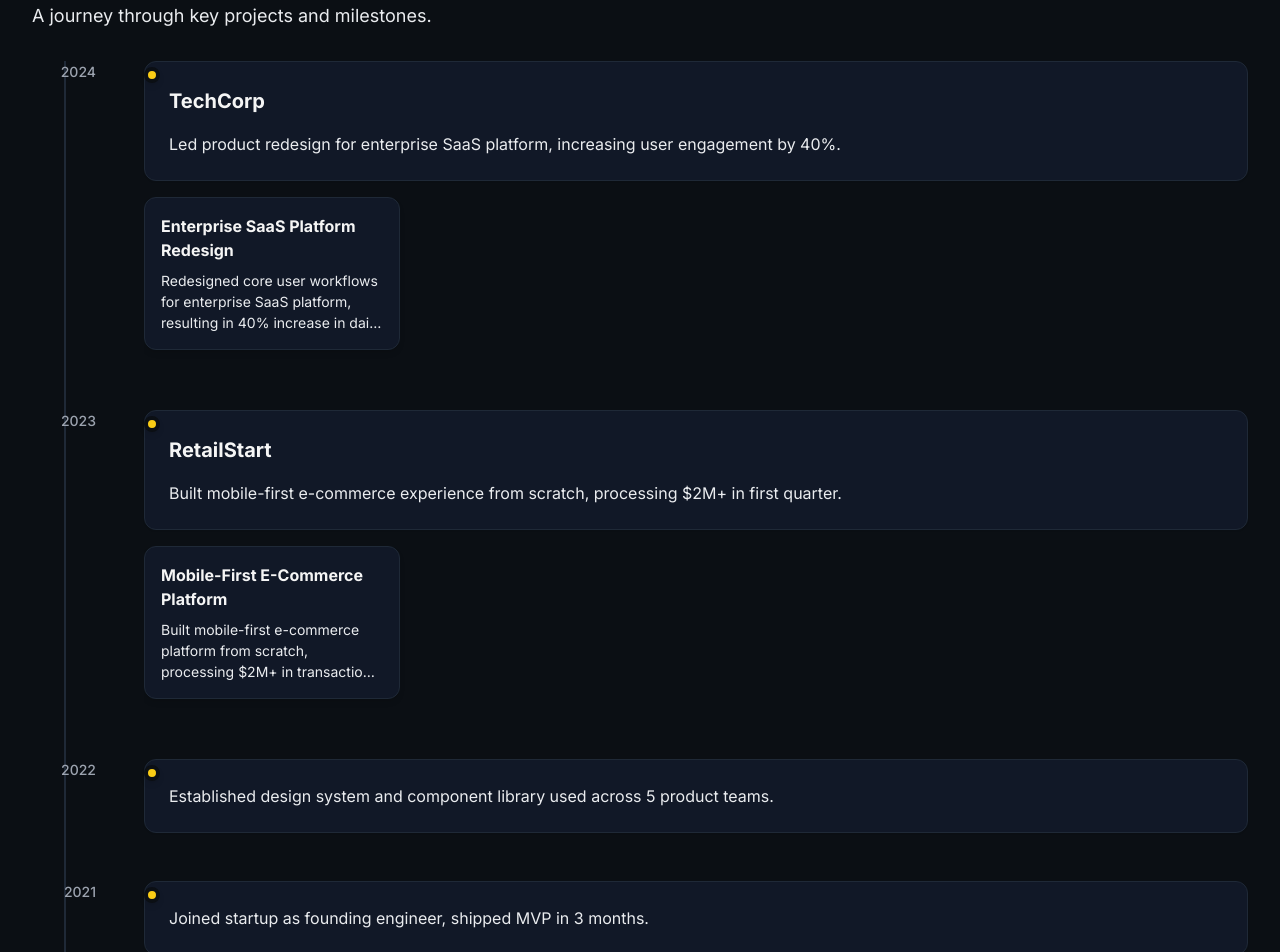
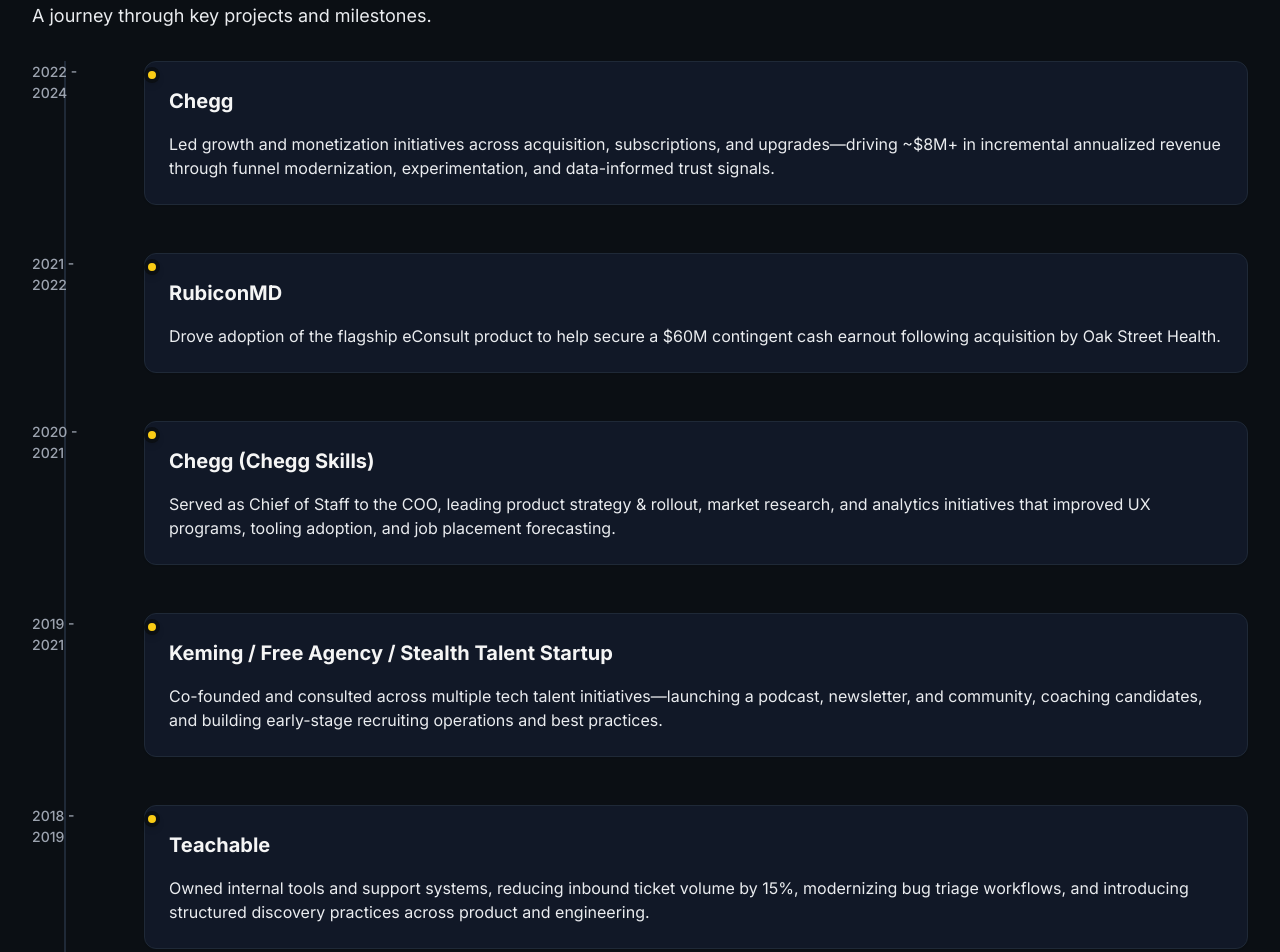
Before and after one commit to varunrajan/portfolio, a Next.js app: page / in a window 1280 px wide. Shown: the part 560-1512 px from the top of the page. Built offline with nearby package versions, Linux system fonts and the light colour scheme.

Commit message:
Change timeline date text alignment

```diff
--- a/src/app/page.tsx
+++ b/src/app/page.tsx
@@ -9,22 +9,40 @@
   // Create timeline entries from case studies + additional entries
   const timelineEntries = [
     {
-      date: '2024',
-      summary: 'Led product redesign for enterprise SaaS platform, increasing user engagement by 40%.',
-      company: 'TechCorp',
+      date: '2022 - 2024',
+      company: 'Chegg',
+      summary:
+        'Led growth and monetization initiatives across acquisition, subscriptions, and upgrades—driving ~$8M+ in incremental annualized revenue through funnel modernization, experimentation, and data-informed trust signals.',
     },
     {
-      date: '2023',
-      summary: 'Built mobile-first e-commerce experience from scratch, processing $2M+ in first quarter.',
-      company: 'RetailStart',
+      date: '2021 - 2022',
+      company: 'RubiconMD',
+      summary:
+        'Drove adoption of the flagship eConsult product to help secure a $60M contingent cash earnout following acquisition by Oak Street Health.',
     },
     {
-      date: '2022',
-      summary: 'Established design system and component library used across 5 product teams.',
+      date: '2020 - 2021',
+      company: 'Chegg (Chegg Skills)',
+      summary:
+        'Served as Chief of Staff to the COO, leading product strategy & rollout, market research, and analytics initiatives that improved UX programs, tooling adoption, and job placement forecasting.',
     },
     {
-      date: '2021',
-      summary: 'Joined startup as founding engineer, shipped MVP in 3 months.',
+      date: '2019 - 2021',
+      company: 'Keming / Free Agency / Stealth Talent Startup',
+      summary:
+        'Co-founded and consulted across multiple tech talent initiatives—launching a podcast, newsletter, and community, coaching candidates, and building early-stage recruiting operations and best practices.',
+    },
+    {
+      date: '2018 - 2019',
+      company: 'Teachable',
+      summary:
+        'Owned internal tools and support systems, reducing inbound ticket volume by 15%, modernizing bug triage workflows, and introducing structured discovery practices across product and engineering.',
+    },
+    {
+      date: '2015 - 2018',
+      company: 'Thinkful',
+      summary:
+        'Led product initiatives in education and operations—reducing student remediation by 60%, enabling nontechnical program management, and supporting Thinkful’s rise to the #1 coding bootcamp on Course Report.',
     },
   ];
 
--- a/src/components/Timeline.tsx
+++ b/src/components/Timeline.tsx
@@ -34,7 +34,7 @@
           return (
             <div key={idx} className="relative flex gap-lg">
               {/* Date column */}
-              <div className="flex-shrink-0 w-16 text-right">
+              <div className="flex-shrink-0 w-16 text-left">
                 <div className="sticky top-4">
                   <div className="text-sm font-medium text-text-muted">
                     {entry.date}
```
